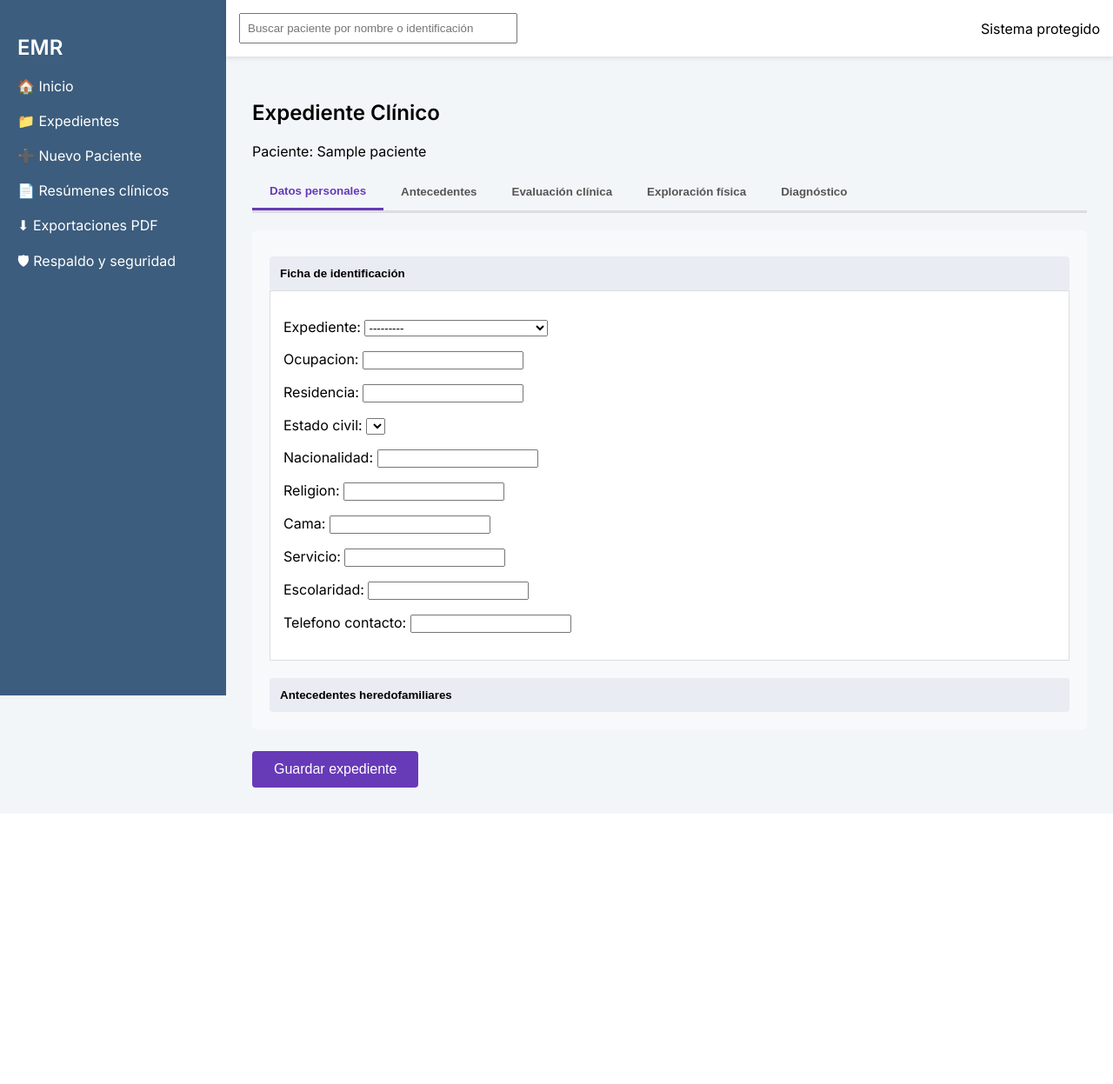
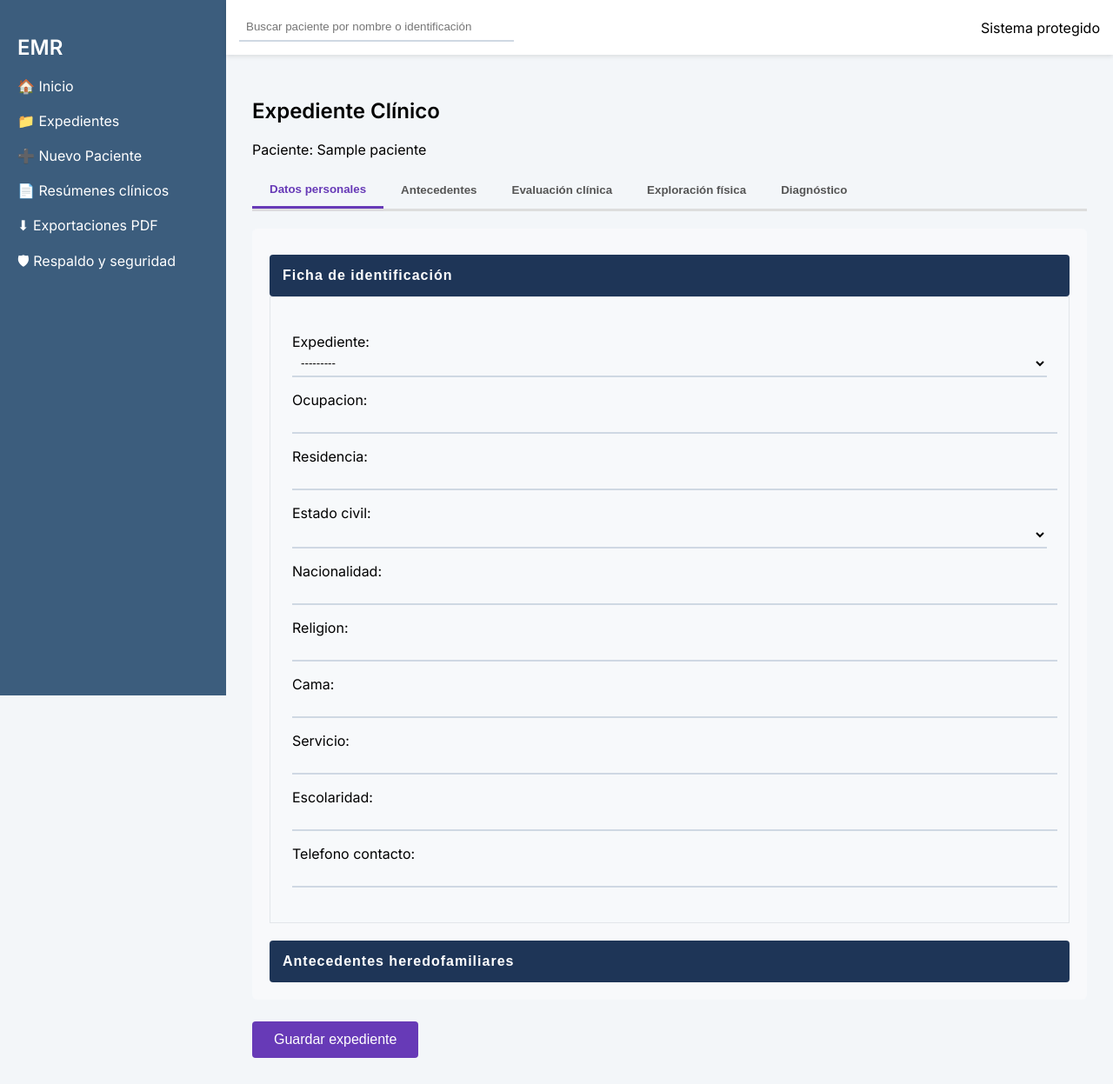
Before and after one commit to Janse-1/Clinical-emr, a Django app: page /pacientes/1/expediente/ in a window 1280 px wide, after a click on "Ficha de identificación". Shown: the whole page at 87% size. Before the commit the page ends 906 px from the top, so only its background shows below. Run offline with Django 5.2, Linux system fonts and the light colour scheme; tables that the repository leaves empty hold one stand-in row (values such as "Sample post"); lists and menus that the app fills with data are empty.

Commit message:
correction in the design of the file form

```diff
--- a/static/css/styles.css
+++ b/static/css/styles.css
@@ -257,3 +257,61 @@ font-size:16px;
 border-radius:4px;
 cursor:pointer;
 }
+
+.form-container{
+max-width:900px;
+margin:auto;
+background:white;
+padding:30px;
+font-family:Arial;
+}
+
+.section{
+margin-bottom:15px;
+border-radius:5px;
+overflow:hidden;
+}
+
+.accordion{
+width:100%;
+background:#1e3557;
+color:white;
+padding:15px;
+font-size:16px;
+border:none;
+text-align:left;
+cursor:pointer;
+font-weight:bold;
+letter-spacing:1px;
+}
+
+.panel{
+display:none;
+padding:25px;
+background:#f7f9fb;
+border:1px solid #e2e6ea;
+}
+
+.panel h4{
+margin-top:20px;
+color:#1e3557;
+border-bottom:2px solid #cfd8e3;
+padding-bottom:5px;
+}
+
+form p{
+margin-bottom:15px;
+}
+
+form input, form select, form textarea{
+width:100%;
+border:none;
+border-bottom:2px solid #cfd8e3;
+padding:6px;
+background:transparent;
+}
+
+form input:focus{
+outline:none;
+border-bottom:2px solid #1e3557;
+}
--- a/templates/expedientes/form_expediente.html
+++ b/templates/expedientes/form_expediente.html
@@ -195,21 +195,28 @@ document
 const accordions = document.querySelectorAll(".accordion");
 
 accordions.forEach(btn => {
-
-btn.addEventListener("click", function(){
+    btn.addEventListener("click", function(e) {
+        // Evita que el formulario se envíe si el botón está dentro de un <form>
+        e.preventDefault();
 
         const panel = this.nextElementSibling;
+        const isOpen = panel.style.display === "block";
 
-panel.style.display =
-panel.style.display === "block"
-? "none"
-: "block";
+        // 1. Cerramos TODOS los paneles primero
+        document.querySelectorAll(".panel").forEach(p => {
+            p.style.display = "none";
+        });
 
+        // 2. Si el panel que clickeamos NO estaba abierto, lo abrimos
+        // (Esto permite que si haces click en uno abierto, simplemente se cierre)
+        if (!isOpen) {
+            panel.style.display = "block";
+        }
+    });
 });
 
     });
 
-});
 </script>
 
 {% endblock %}
```
Lines whose indentation alone changed are shown as unchanged.
